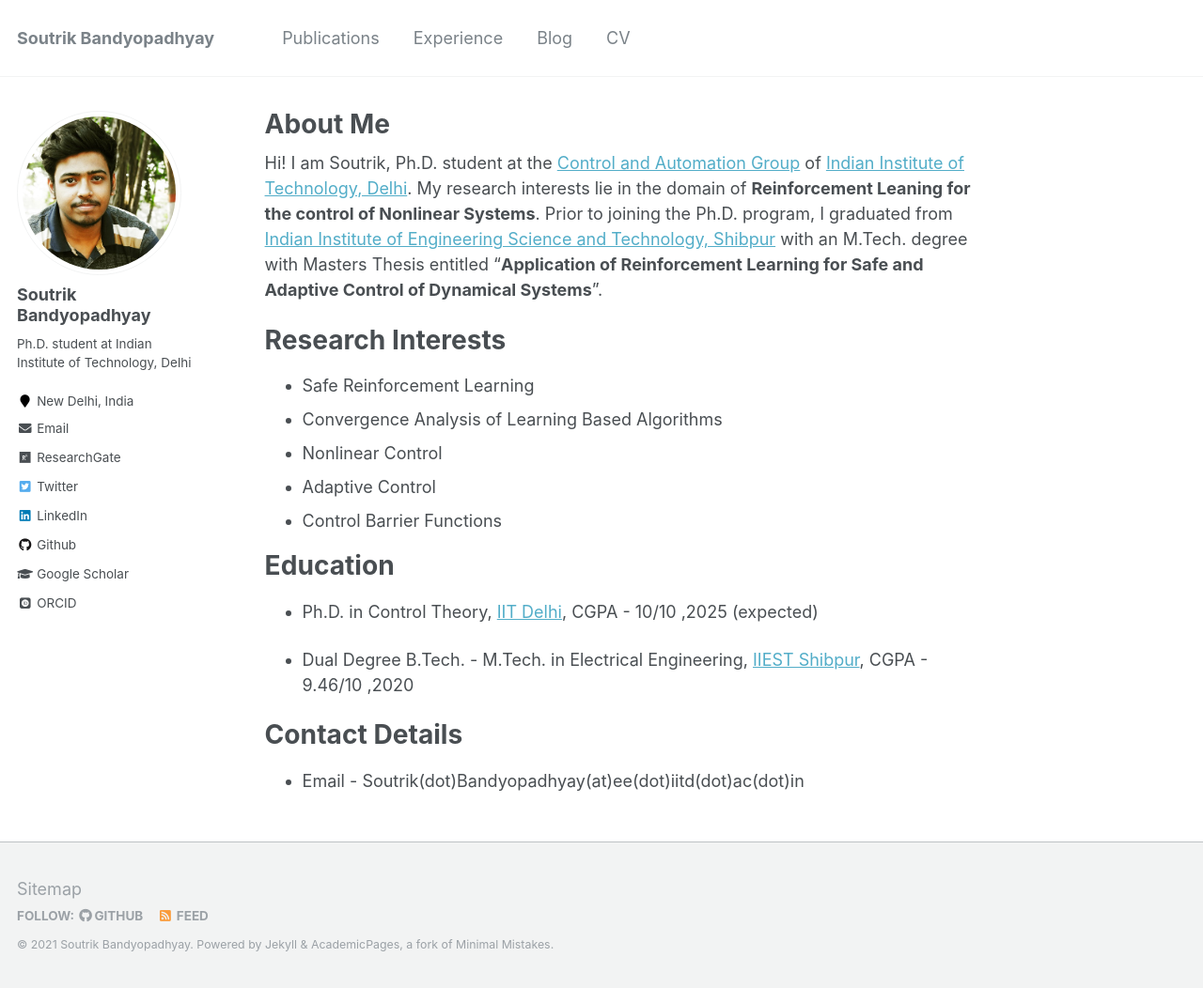
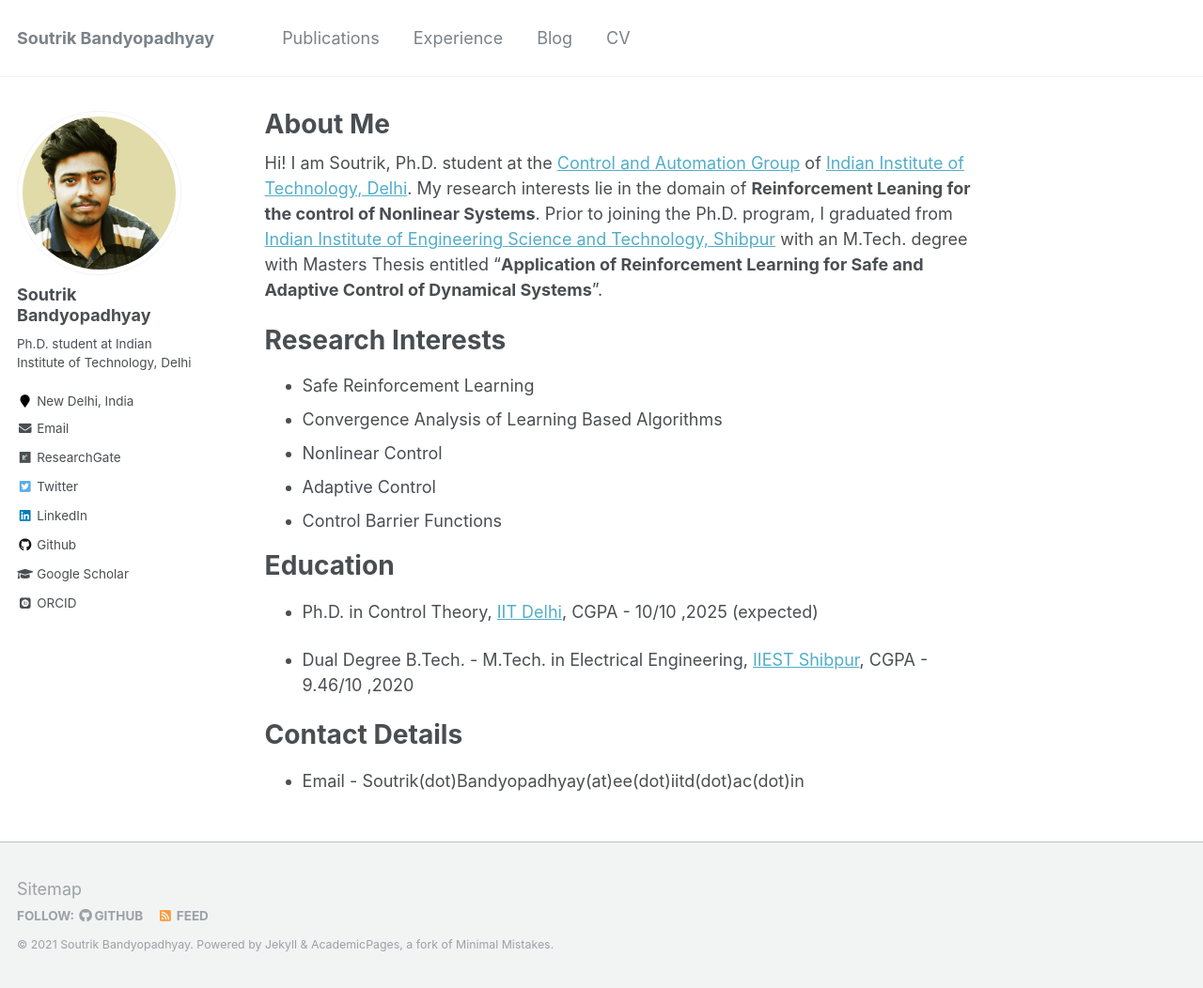
Before and after one commit to SoutrikBandyopadhyay/soutrikbandyopadhyay.github.io, a Jekyll site: the page built from _pages/about.md, in a window 1280 px wide and 1052 px high. Shown: the whole window at 94% size. Built offline with Jekyll 4.4.1, drawn with Linux system fonts in a browser that asks for light colours; some web fonts are replaced.

Commit message:
Dp change

```diff
--- a/_config.yml
+++ b/_config.yml
@@ -81,7 +81,7 @@ analytics:
 # Site Author
 author:
   name             : "Soutrik Bandyopadhyay"
-  avatar           : "dp2.png"
+  avatar           : "dp.jpg"
   bio              : "Ph.D. student at Indian Institute of Technology, Delhi"
   location         : "New Delhi, India"
   employer         :
```
Also changed, not shown: images/dp.jpg (added).
